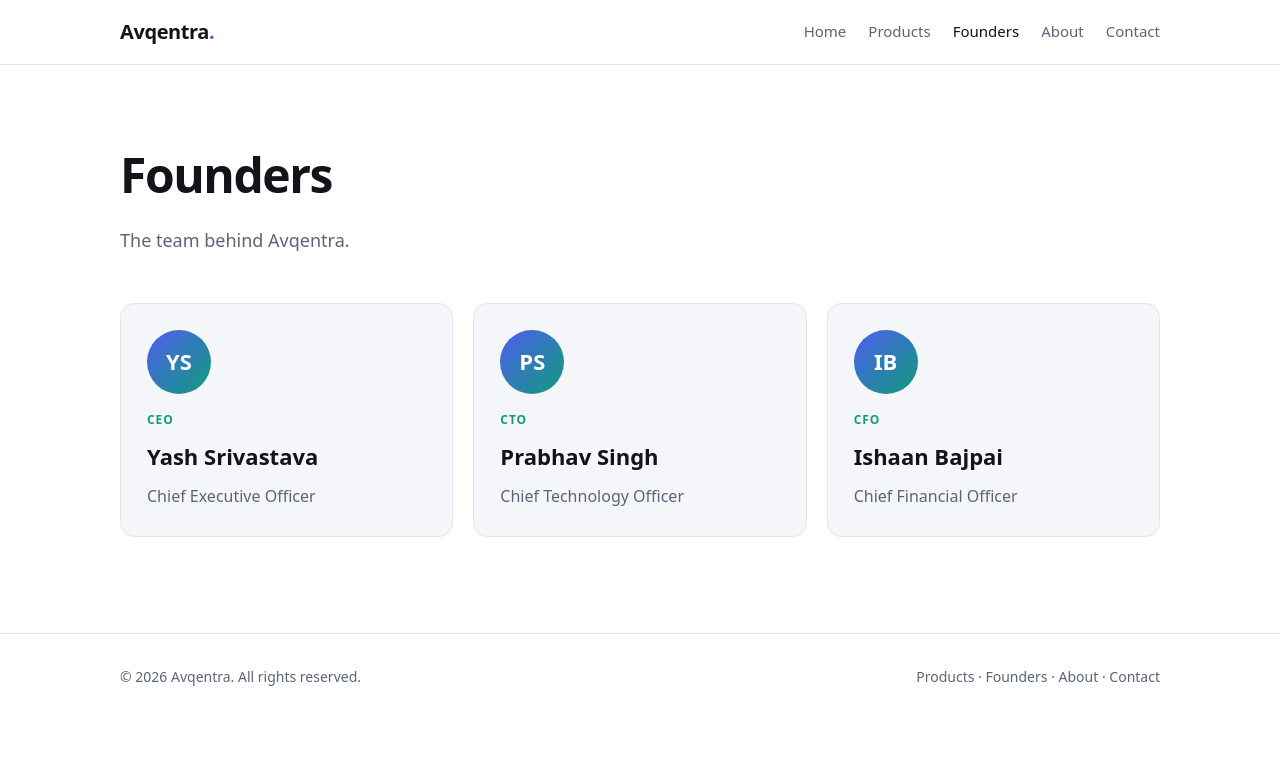
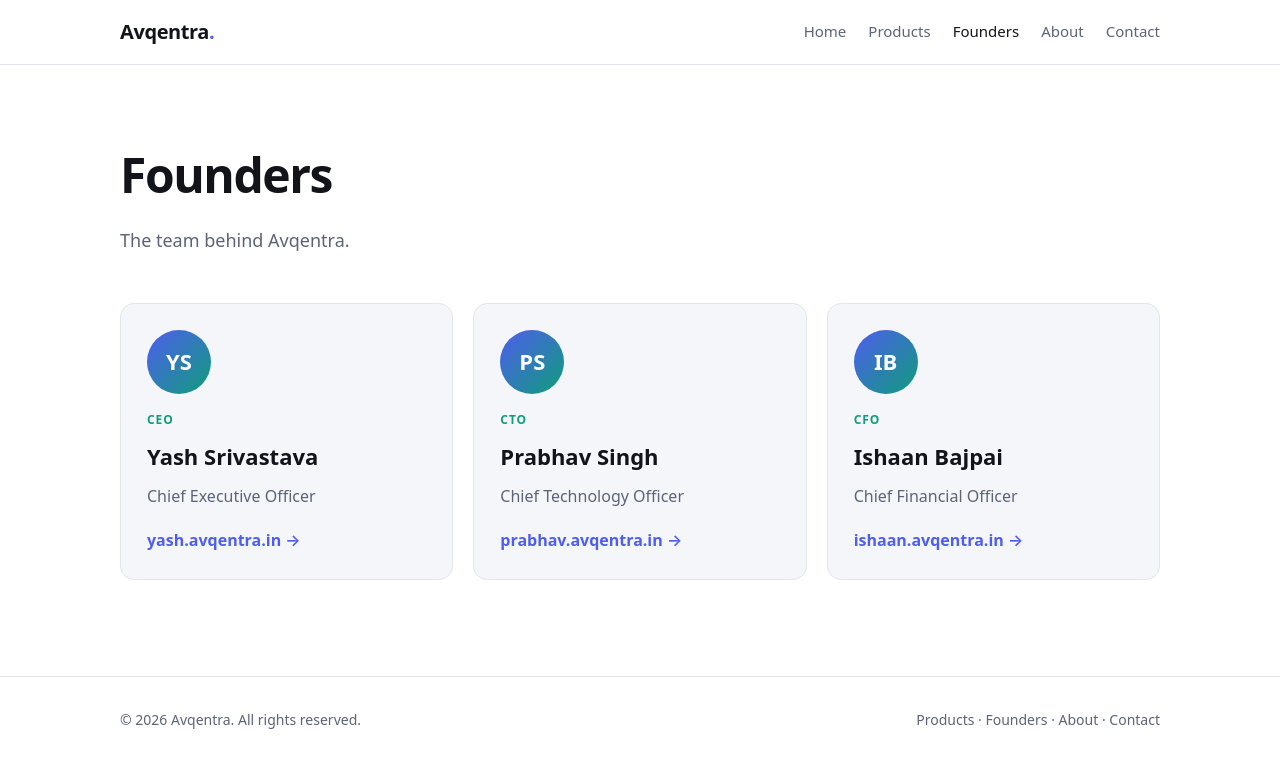
Before and after one commit to Prabhav558/avqentra, a Next.js app: page /founders in a window 1280 px wide. Shown: the top 768 px of the page. Built offline with nearby package versions, Linux system fonts and the light colour scheme.

Commit message:
Link founders to their portfolio subdomains

```diff
--- a/app/founders/page.tsx
+++ b/app/founders/page.tsx
@@ -24,6 +24,9 @@ export default function Founders() {
               <span className="tag">{f.role}</span>
               <h3>{f.name}</h3>
               <p>{f.title}</p>
+              <a className="more" href={`https://${f.site}`} target="_blank" rel="noopener noreferrer">
+                {f.site} &rarr;
+              </a>
             </div>
           ))}
         </div>
--- a/lib/founders.ts
+++ b/lib/founders.ts
@@ -1,7 +1,7 @@
-export type Founder = { name: string; role: string; title: string };
+export type Founder = { name: string; role: string; title: string; site: string };
 
 export const founders: Founder[] = [
-  { name: "Yash Srivastava", role: "CEO", title: "Chief Executive Officer" },
-  { name: "Prabhav Singh", role: "CTO", title: "Chief Technology Officer" },
-  { name: "Ishaan Bajpai", role: "CFO", title: "Chief Financial Officer" },
+  { name: "Yash Srivastava", role: "CEO", title: "Chief Executive Officer", site: "yash.avqentra.in" },
+  { name: "Prabhav Singh", role: "CTO", title: "Chief Technology Officer", site: "prabhav.avqentra.in" },
+  { name: "Ishaan Bajpai", role: "CFO", title: "Chief Financial Officer", site: "ishaan.avqentra.in" },
 ];
```
